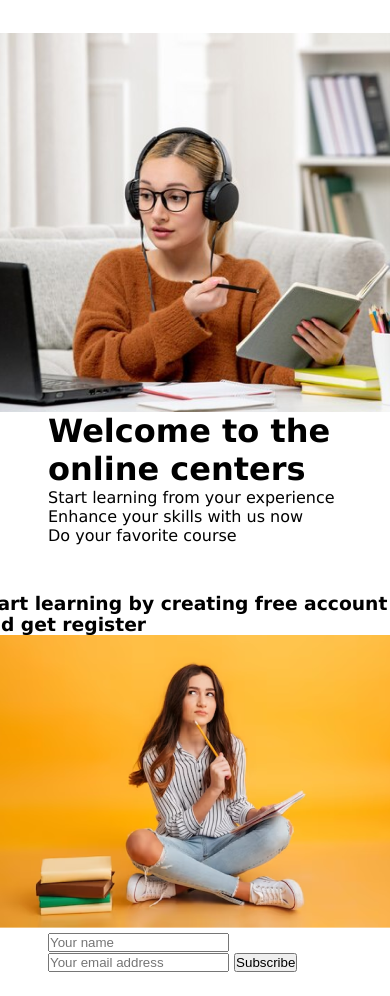
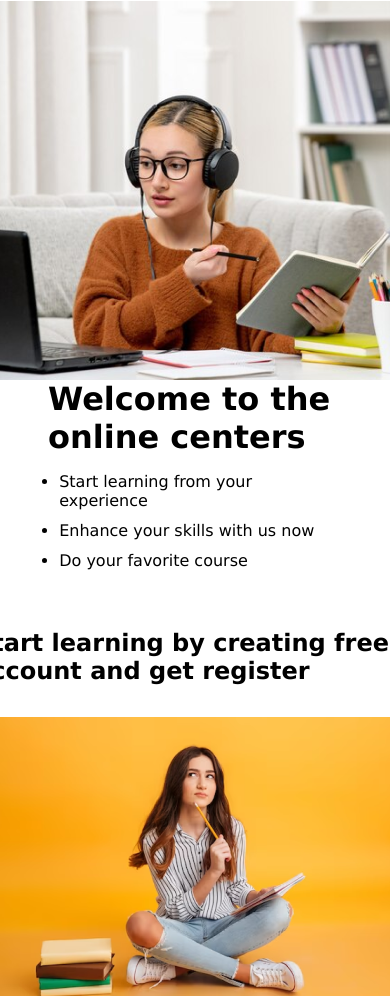
Before and after one commit to Lloyd-the-dev/educare, a plain HTML site: page index.html in a window 390 px wide. Shown: the part 1004-2000 px from the top of the page. Drawn offline with nearby package versions, Linux system fonts and the light colour scheme.

Commit message:
barely begun brother

```diff
--- a/style.css
+++ b/style.css
@@ -2,7 +2,6 @@
     margin: 0;
     padding: 0;
     box-sizing: border-box;
-    list-style: none;
     text-decoration: none;
 }
 body{
@@ -113,12 +112,45 @@ a.active, a:hover{
         font-weight: bold;
     }
     .first-section img{
-        margin: 2rem;
+        margin: 1rem;
     }
     .second-section h3{
+        font-weight: bold;
         font-size: 2rem;
     }
     .second-section ul{
-        list-style:decimal;
+        font-size: 1rem;
+        margin-top: 1rem;
+    }
+    .second-section ul li{
+        margin: .7rem;
+    }
+    .third-section h3{
+        font-size: 1.5rem;
+        font-weight: bold;
+        margin-bottom: 2rem;
+    }
+    .third-section form{
+        margin-top: 3rem;
+        background: #F9E0AE;
+        padding: 1rem;
+        border-radius: 6px;
+    }
+    .third-section form input{
+        padding: 1rem .1rem;
+        text-align: center;
+        font-size: 12px;
+        font-weight: bolder;
+        border: none;
+        margin: .7rem;
+    }
+    .third-section form button{
+        padding: .5rem 2.4rem;
+        background-color: #C24914;
+        color: #fff;
+        border: none;
+        margin-top: .8rem;
+        margin-left: 7rem;
+        cursor: pointer;
     }
 }
```
